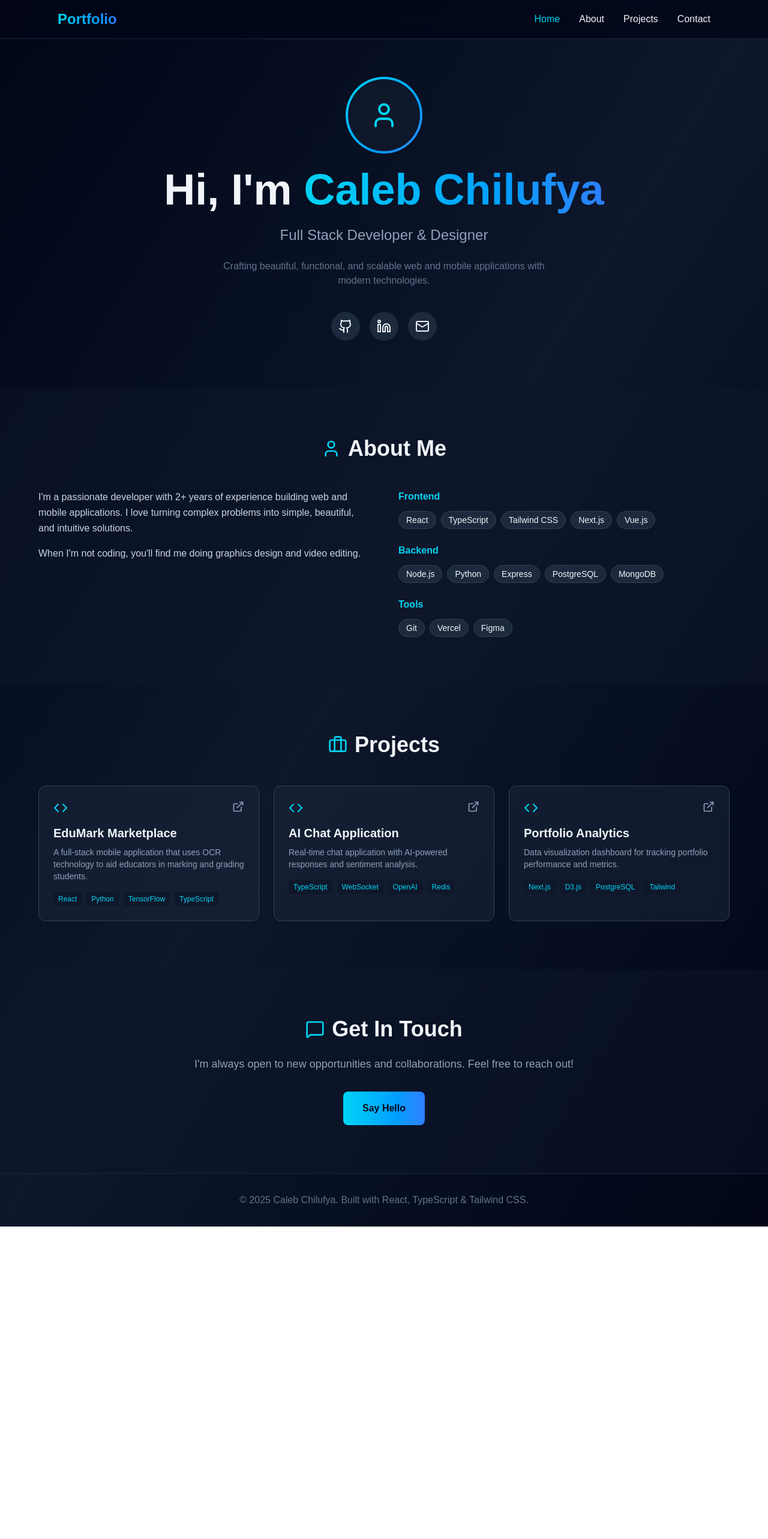
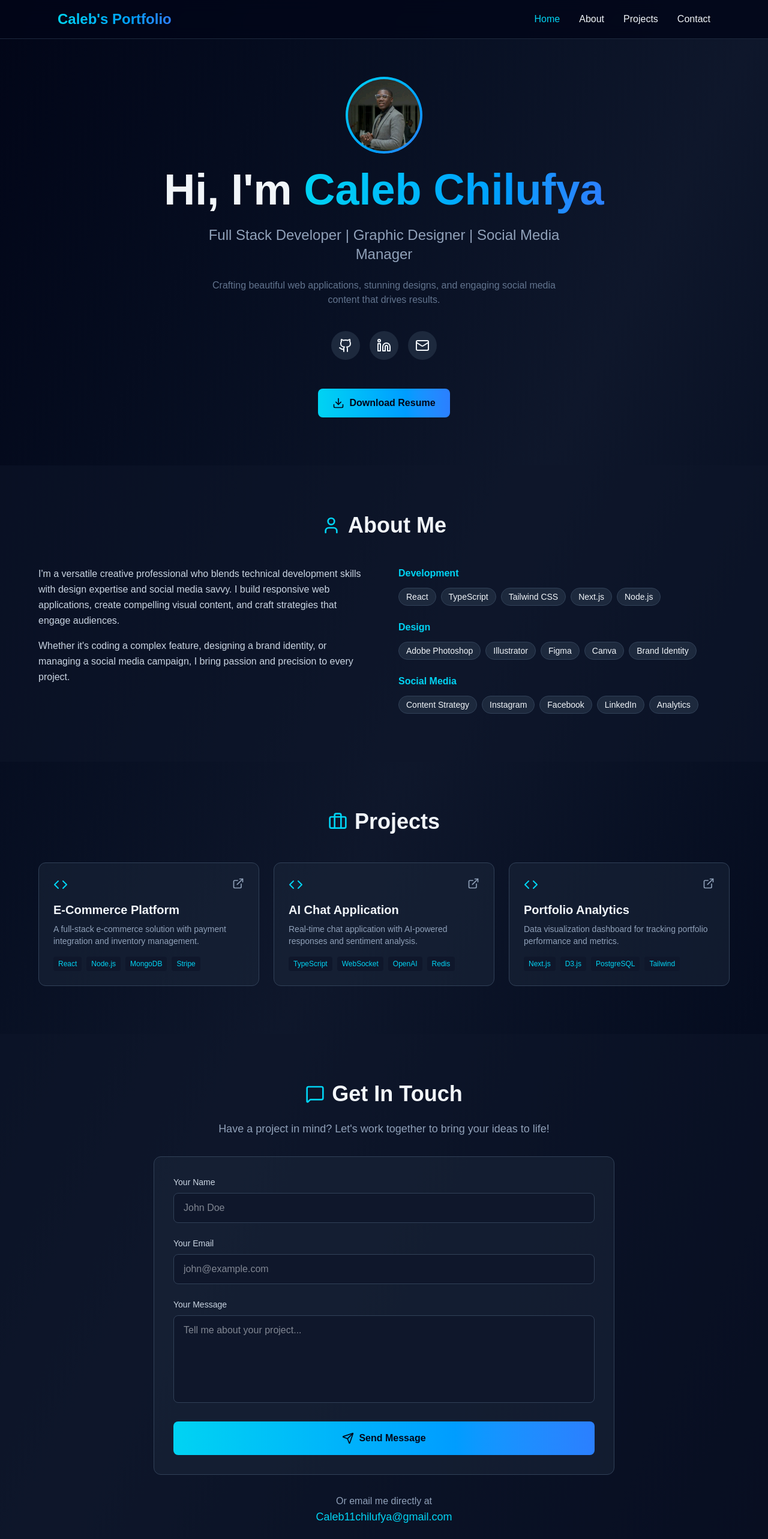
Before and after one commit to CBarna1/Portfolio, a Next.js app: page / in a window 1280 px wide. Shown: the top 2566 px of the page at 60% size. Before the commit the page ends 2045 px from the top, so only its background shows below. Built offline with nearby package versions, Linux system fonts and the light colour scheme.

Commit message:
Add personal info, contact form, and resume download

```diff
--- a/src/app/page.tsx
+++ b/src/app/page.tsx
@@ -1,17 +1,23 @@
-"use client";
+"use client"
 
 import React, { useState } from 'react';
-import { Github, Linkedin, Mail, ExternalLink, Menu, X, Code, Briefcase, User, MessageSquare } from 'lucide-react';
+import { Github, Linkedin, Mail, ExternalLink, Menu, X, Code, Briefcase, User, MessageSquare, Download, Send } from 'lucide-react';
 
 const Portfolio = () => {
   const [isMenuOpen, setIsMenuOpen] = useState(false);
   const [activeSection, setActiveSection] = useState('home');
+  const [formData, setFormData] = useState({
+    name: '',
+    email: '',
+    message: ''
+  });
+  const [formStatus, setFormStatus] = useState('');
 
   const projects = [
     {
-      title: "EduMark Marketplace",
-      description: "A full-stack mobile application that uses OCR technology to aid educators in marking and grading students.",
-      tech: ["React", "Python", "TensorFlow", "TypeScript"],
+      title: "E-Commerce Platform",
+      description: "A full-stack e-commerce solution with payment integration and inventory management.",
+      tech: ["React", "Node.js", "MongoDB", "Stripe"],
       link: "#"
     },
     {
@@ -29,10 +35,24 @@ const Portfolio = () => {
   ];
 
   const skills = [
-    { category: "Frontend", items: ["React", "TypeScript", "Tailwind CSS", "Next.js", "Vue.js"] },
-    { category: "Backend", items: ["Node.js", "Python", "Express", "PostgreSQL", "MongoDB"] },
-    { category: "Tools", items: ["Git", "Vercel", "Figma"] }
+    { category: "Development", items: ["React", "TypeScript", "Tailwind CSS", "Next.js", "Node.js"] },
+    { category: "Design", items: ["Adobe Photoshop", "Illustrator", "Figma", "Canva", "Brand Identity"] },
+    { category: "Social Media", items: ["Content Strategy", "Instagram", "Facebook", "LinkedIn", "Analytics"] }
   ];
+
+  const handleInputChange = (e: React.ChangeEvent<HTMLInputElement | HTMLTextAreaElement>) => {
+    setFormData({
+      ...formData,
+      [e.target.name]: e.target.value
+    });
+  };
+
+  const handleSubmit = (e: React.FormEvent) => {
+    e.preventDefault();
+    setFormStatus('Message sent successfully! I\'ll get back to you soon.');
+    setFormData({ name: '', email: '', message: '' });
+    setTimeout(() => setFormStatus(''), 5000);
+  };
 
   const scrollToSection = (sectionId: string) => {
     setActiveSection(sectionId);
@@ -46,7 +66,7 @@ const Portfolio = () => {
         <div className="max-w-6xl mx-auto px-4 sm:px-6 lg:px-8">
           <div className="flex justify-between items-center h-16">
             <div className="text-2xl font-bold bg-gradient-to-r from-cyan-400 to-blue-500 bg-clip-text text-transparent">
-              Portfolio
+              Caleb's Portfolio
             </div>
 
             {/* Desktop Menu */}
@@ -98,8 +118,16 @@ const Portfolio = () => {
           <div className="text-center space-y-6">
             <div className="inline-block">
               <div className="w-32 h-32 mx-auto rounded-full bg-gradient-to-br from-cyan-400 to-blue-500 p-1">
-                <div className="w-full h-full rounded-full bg-slate-900 flex items-center justify-center">
-                  <User size={48} className="text-cyan-400" />
+                <div className="w-full h-full rounded-full bg-slate-900 flex items-center justify-center overflow-hidden">
+                  <img
+                    src="/profile.jpg"
+                    alt="Caleb Chilufya"
+                    className="w-full h-full object-cover"
+                    onError={(e) => {
+                      e.currentTarget.style.display = 'none';
+                      e.currentTarget.parentElement!.innerHTML = '<div class="flex items-center justify-center w-full h-full"><svg class="text-cyan-400" width="48" height="48" viewBox="0 0 24 24" fill="none" stroke="currentColor" stroke-width="2" stroke-linecap="round" stroke-linejoin="round"><path d="M20 21v-2a4 4 0 0 0-4-4H8a4 4 0 0 0-4 4v2"></path><circle cx="12" cy="7" r="4"></circle></svg></div>';
+                    }}
+                  />
                 </div>
               </div>
             </div>
@@ -107,20 +135,30 @@ const Portfolio = () => {
               Hi, I'm <span className="bg-gradient-to-r from-cyan-400 to-blue-500 bg-clip-text text-transparent">Caleb Chilufya</span>
             </h1>
             <p className="text-xl sm:text-2xl text-slate-400 max-w-2xl mx-auto">
-              Full Stack Developer & Designer
+              Full Stack Developer | Graphic Designer | Social Media Manager
             </p>
             <p className="text-slate-500 max-w-xl mx-auto">
-              Crafting beautiful, functional, and scalable web and mobile applications with modern technologies.
+              Crafting beautiful web applications, stunning designs, and engaging social media content that drives results.
             </p>
             <div className="flex justify-center gap-4 pt-4">
-              <a href="#" className="p-3 bg-slate-800 rounded-full hover:bg-slate-700 transition-colors">
+              <a href="https://github.com/CBarna1" target="_blank" rel="noopener noreferrer" className="p-3 bg-slate-800 rounded-full hover:bg-slate-700 transition-colors">
                 <Github size={24} />
               </a>
-              <a href="#" className="p-3 bg-slate-800 rounded-full hover:bg-slate-700 transition-colors">
+              <a href="https://www.linkedin.com/in/caleb-chilufya-808571279" target="_blank" rel="noopener noreferrer" className="p-3 bg-slate-800 rounded-full hover:bg-slate-700 transition-colors">
                 <Linkedin size={24} />
               </a>
-              <a href="#" className="p-3 bg-slate-800 rounded-full hover:bg-slate-700 transition-colors">
+              <a href="mailto:Caleb11chilufya@gmail.com" className="p-3 bg-slate-800 rounded-full hover:bg-slate-700 transition-colors">
                 <Mail size={24} />
+              </a>
+            </div>
+            <div className="pt-6">
+              <a
+                href="/resume.pdf"
+                download
+                className="inline-flex items-center gap-2 px-6 py-3 bg-gradient-to-r from-cyan-400 to-blue-500 text-slate-950 font-semibold rounded-lg hover:opacity-90 transition-opacity"
+              >
+                <Download size={20} />
+                Download Resume
               </a>
             </div>
           </div>
@@ -137,11 +175,13 @@ const Portfolio = () => {
           <div className="grid md:grid-cols-2 gap-12">
             <div className="space-y-4">
               <p className="text-slate-300 leading-relaxed">
-                I'm a passionate developer with 2+ years of experience building web and mobile applications.
-                I love turning complex problems into simple, beautiful, and intuitive solutions.
+                I'm a versatile creative professional who blends technical development skills with
+                design expertise and social media savvy. I build responsive web applications, create
+                compelling visual content, and craft strategies that engage audiences.
               </p>
               <p className="text-slate-300 leading-relaxed">
-                When I'm not coding, you'll find me doing graphics design and video editing.
+                Whether it's coding a complex feature, designing a brand identity, or managing a
+                social media campaign, I bring passion and precision to every project.
               </p>
             </div>
             <div className="space-y-6">
@@ -201,20 +241,85 @@ const Portfolio = () => {
 
       {/* Contact Section */}
       <section id="contact" className="py-20 px-4 sm:px-6 lg:px-8 bg-slate-900/50">
-        <div className="max-w-3xl mx-auto text-center">
+        <div className="max-w-3xl mx-auto">
           <h2 className="text-4xl font-bold mb-6 flex items-center justify-center gap-3">
             <MessageSquare className="text-cyan-400" size={32} />
             Get In Touch
           </h2>
-          <p className="text-slate-400 mb-8 text-lg">
-            I'm always open to new opportunities and collaborations. Feel free to reach out!
+          <p className="text-slate-400 mb-8 text-lg text-center">
+            Have a project in mind? Let's work together to bring your ideas to life!
           </p>
-          <a
-            href="mailto:your.email@example.com"
-            className="inline-block px-8 py-4 bg-gradient-to-r from-cyan-400 to-blue-500 text-slate-950 font-semibold rounded-lg hover:opacity-90 transition-opacity"
-          >
-            Say Hello
-          </a>
+
+          <form onSubmit={handleSubmit} className="space-y-6 bg-slate-800/50 p-8 rounded-xl border border-slate-700">
+            <div>
+              <label htmlFor="name" className="block text-sm font-medium text-slate-300 mb-2">
+                Your Name
+              </label>
+              <input
+                type="text"
+                id="name"
+                name="name"
+                value={formData.name}
+                onChange={handleInputChange}
+                required
+                className="w-full px-4 py-3 bg-slate-900 border border-slate-700 rounded-lg text-slate-100 focus:outline-none focus:border-cyan-400 transition-colors"
+                placeholder="John Doe"
+              />
+            </div>
+
+            <div>
+              <label htmlFor="email" className="block text-sm font-medium text-slate-300 mb-2">
+                Your Email
+              </label>
+              <input
+                type="email"
+                id="email"
+                name="email"
+                value={formData.email}
+                onChange={handleInputChange}
+                required
+                className="w-full px-4 py-3 bg-slate-900 border border-slate-700 rounded-lg text-slate-100 focus:outline-none focus:border-cyan-400 transition-colors"
+                placeholder="john@example.com"
+              />
+            </div>
+
+            <div>
+              <label htmlFor="message" className="block text-sm font-medium text-slate-300 mb-2">
+                Your Message
+              </label>
+              <textarea
+                id="message"
+                name="message"
+                value={formData.message}
+                onChange={handleInputChange}
+                required
+                rows={5}
+                className="w-full px-4 py-3 bg-slate-900 border border-slate-700 rounded-lg text-slate-100 focus:outline-none focus:border-cyan-400 transition-colors resize-none"
+                placeholder="Tell me about your project..."
+              />
+            </div>
+
+            {formStatus && (
+              <div className="p-4 bg-green-500/10 border border-green-500/50 rounded-lg text-green-400 text-center">
+                {formStatus}
+              </div>
+            )}
+
+            <button
+              type="submit"
+              className="w-full flex items-center justify-center gap-2 px-8 py-4 bg-gradient-to-r from-cyan-400 to-blue-500 text-slate-950 font-semibold rounded-lg hover:opacity-90 transition-opacity"
+            >
+              <Send size={20} />
+              Send Message
+            </button>
+          </form>
+
+          <div className="mt-8 text-center">
+            <p className="text-slate-400">Or email me directly at</p>
+            <a href="mailto:Caleb11chilufya@gmail.com" className="text-cyan-400 hover:underline text-lg">
+              Caleb11chilufya@gmail.com
+            </a>
+          </div>
         </div>
       </section>
 
```
Also changed, not shown: public/profile.jpg (added), 1 other file (tests, documents, lock files or other folders).
